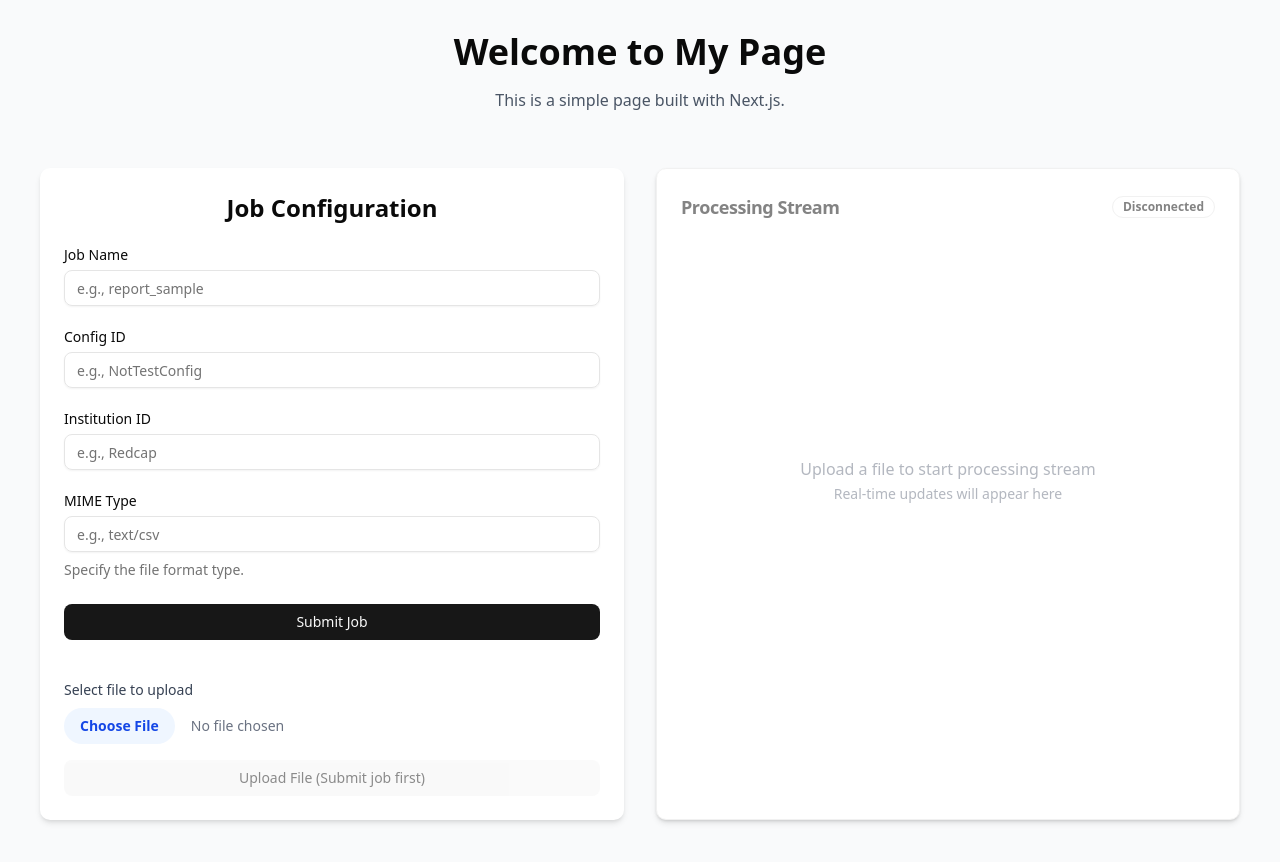
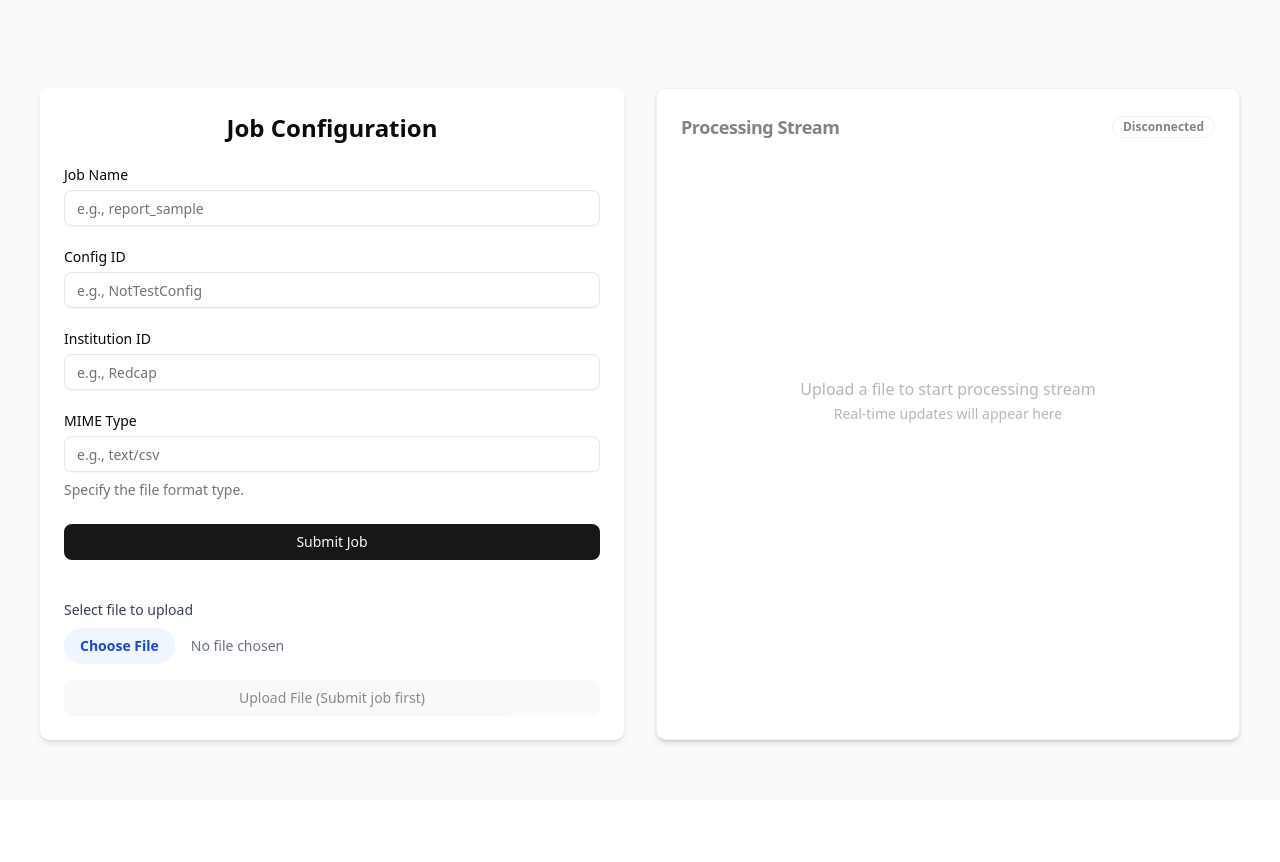
Before and after one commit to cal-poly-dxhub/audiology-api, a Next.js app in the folder frontend/: page / in a window 1280 px wide. Shown: the top 862 px of the page. After the commit the page ends 800 px from the top, so only its background shows below. Built offline with nearby package versions, Linux system fonts and the light colour scheme.

Commit message:
remove title

```diff
--- a/frontend/src/app/page.tsx
+++ b/frontend/src/app/page.tsx
@@ -4,8 +4,6 @@ export default function Home() {
   return (
     <div className="min-h-screen bg-gray-50 py-8">
       <div className="container mx-auto px-4">
-        <h1 className="text-4xl font-bold text-center mb-4">Welcome to My Page</h1>
-        <p className="text-center text-gray-600 mb-8">This is a simple page built with Next.js.</p>
         <JobConfigForm />
       </div>
     </div>
```
